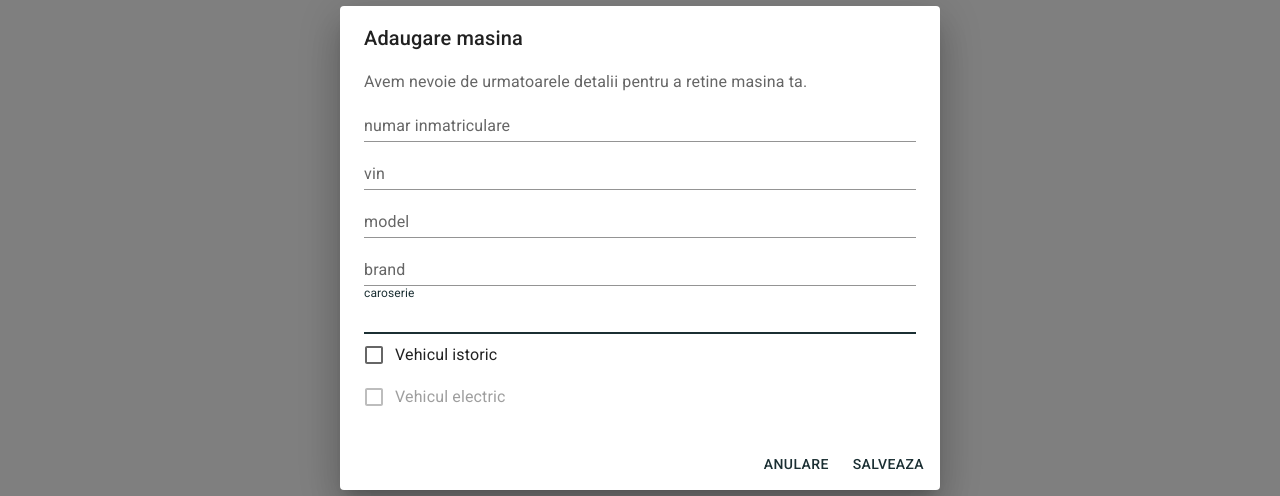
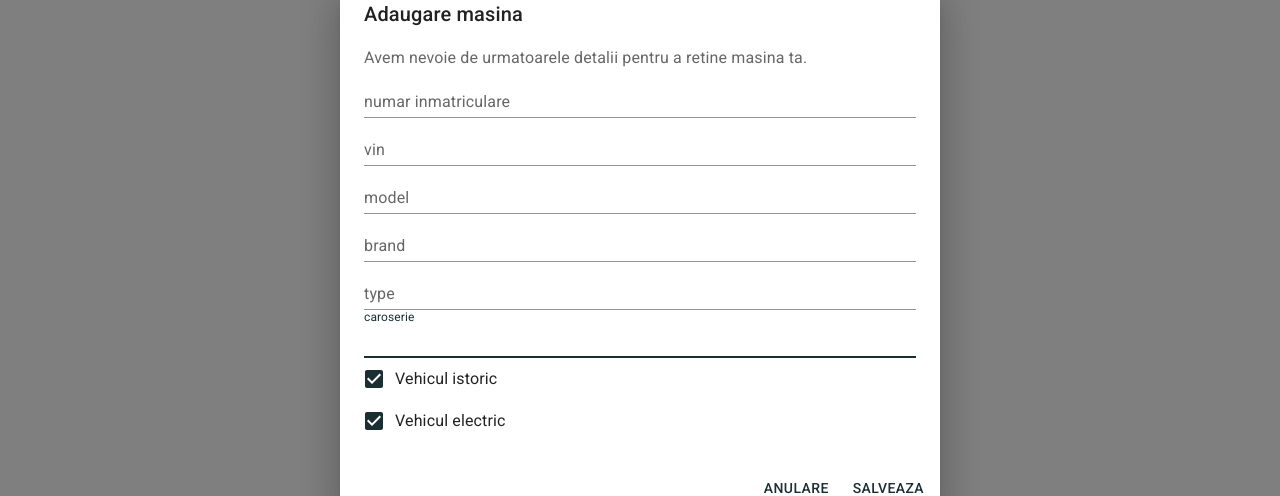
Before and after one commit to StefanLazea/findmyparts, a React (Create React App) app in the folder front/: page /cars in a window 1280 px wide. Both pictures are taken after a click on the button "grid view". Shown: the part 152-648 px from the top of the page. Built offline with nearby package versions, Linux system fonts and the light colour scheme; no server answers.

Commit message:
Add formik

```diff
--- a/front/src/pages/cars/components/add-car-dialog/AddCarDialog.jsx
+++ b/front/src/pages/cars/components/add-car-dialog/AddCarDialog.jsx
@@ -1,6 +1,9 @@
-import React, { useState } from "react";
+import React, { useState, useRef } from "react";
 import Button from '@mui/material/Button';
 import TextField from '@mui/material/TextField';
+import * as yup from 'yup';
+// import { useFormik } from 'formik';
+import { Formik, Form, Field } from 'formik';
 
 import {
     Dialog,
@@ -17,10 +20,28 @@ import {
 export const AddCarDialog = (props) => {
     const { open, setOpen } = props;
     const handleClose = () => setOpen(false);
-    const handleSave = () => {
-
-
-    }
+    const formRef = useRef();
+    // const validationSchema = yup.object({
+    //     brand: yup
+    //         .string('Enter the brand')
+    //         .required('Email is required'),
+    //     model: yup
+    //         .string('Enter the model')
+    //         .required('Model is required'),
+    // });
+    // const formik = useFormik({
+    //     initialValues: {
+    //         numberPlate: '',
+    //         brand: '',
+    //         model: '',
+    //         type: '',
+    //         vin: ''
+    //     },
+    //     // validationSchema: validationSchema,
+    //     onSubmit: (values) => {
+    //         console.log(values)
+    //     },
+    // });
     return (
         <Dialog open={open} onClose={handleClose}>
             <DialogTitle>Adaugare masina</DialogTitle>
@@ -28,25 +49,60 @@ export const AddCarDialog = (props) => {
                 <DialogContentText>
                     Avem nevoie de urmatoarele detalii pentru a retine masina ta.
                 </DialogContentText>
-
+                <Formik
+                    innerRef={formRef}
+                    initialValues={{
+                        numberPlate: '',
+                        brand: '',
+                        model: '',
+                        type: '',
+                        vin: '',
+                        isHistoric: true,
+                    }}
+                    onSubmit={values => {
+                        // same shape as initial values
+                        console.log(values);
+                    }}
+                >
+                    {({ values, handleChange }) => (
+                        <Form>
                             <TextField
                                 autoFocus
-                    id="brand"
+                                id="numberPlate"
+                                name="numberPlate"
                                 label="numar inmatriculare"
+                                value={values.numberPlate}
+                                onChange={handleChange}
+                                variant="standard"
+                                fullWidth
+                            />
+                            <TextField
+                                autoFocus
+                                id="vin"
+                                name="vin"
+                                label="vin"
+                                value={values.vin}
+                                onChange={handleChange}
                                 variant="standard"
                                 fullWidth
                             />
                             <TextField
                                 autoFocus
                                 id="model"
-                    label="vin"
+                                name="model"
+                                label="model"
+                                value={values.model}
+                                onChange={handleChange}
                                 variant="standard"
                                 fullWidth
                             />
                             <TextField
                                 autoFocus
-                    id="type"
-                    label="model"
+                                id="brand"
+                                name="brand"
+                                label="brand"
+                                value={values.brand}
+                                onChange={handleChange}
                                 variant="standard"
                                 fullWidth
                             />
@@ -54,25 +110,49 @@ export const AddCarDialog = (props) => {
                             <TextField
                                 autoFocus
                                 id="type"
-                    label="brand"
+                                name="type"
+                                label="type"
                                 variant="standard"
+                                value={values.type}
+                                onChange={handleChange}
                                 fullWidth
                             />
                             <TextField
                                 autoFocus
-                    id="type"
+                                id="body"
+                                name="body"
                                 label="caroserie"
+                                value={values.body}
+                                onChange={handleChange}
                                 variant="standard"
                                 fullWidth
                             />
                             <FormGroup>
-                    <FormControlLabel control={<Checkbox />} label="Vehicul istoric" />
-                    <FormControlLabel disabled control={<Checkbox />} label="Vehicul electric" />
+                                <FormControlLabel
+                                    control={
+                                        <Checkbox
+                                            name="isHistoric"
+                                            checked
+                                        />}
+                                    label="Vehicul istoric"
+                                />
+                                <FormControlLabel
+                                    control={
+                                        <Checkbox
+                                            name="isElectric"
+                                            checked
+                                        />
+                                    }
+                                    label="Vehicul electric" />
                             </FormGroup>
+                        </Form>
+                    )}
+                </Formik>
             </DialogContent>
             <DialogActions>
                 <Button onClick={handleClose}>Anulare</Button>
-                <Button onClick={handleSave}>Salveaza</Button>
+                <Button onClick={() => formRef.current.submitForm()}>Salveaza</Button>
+
             </DialogActions>
         </Dialog>
     );
```
Lines whose indentation alone changed are shown as unchanged.
